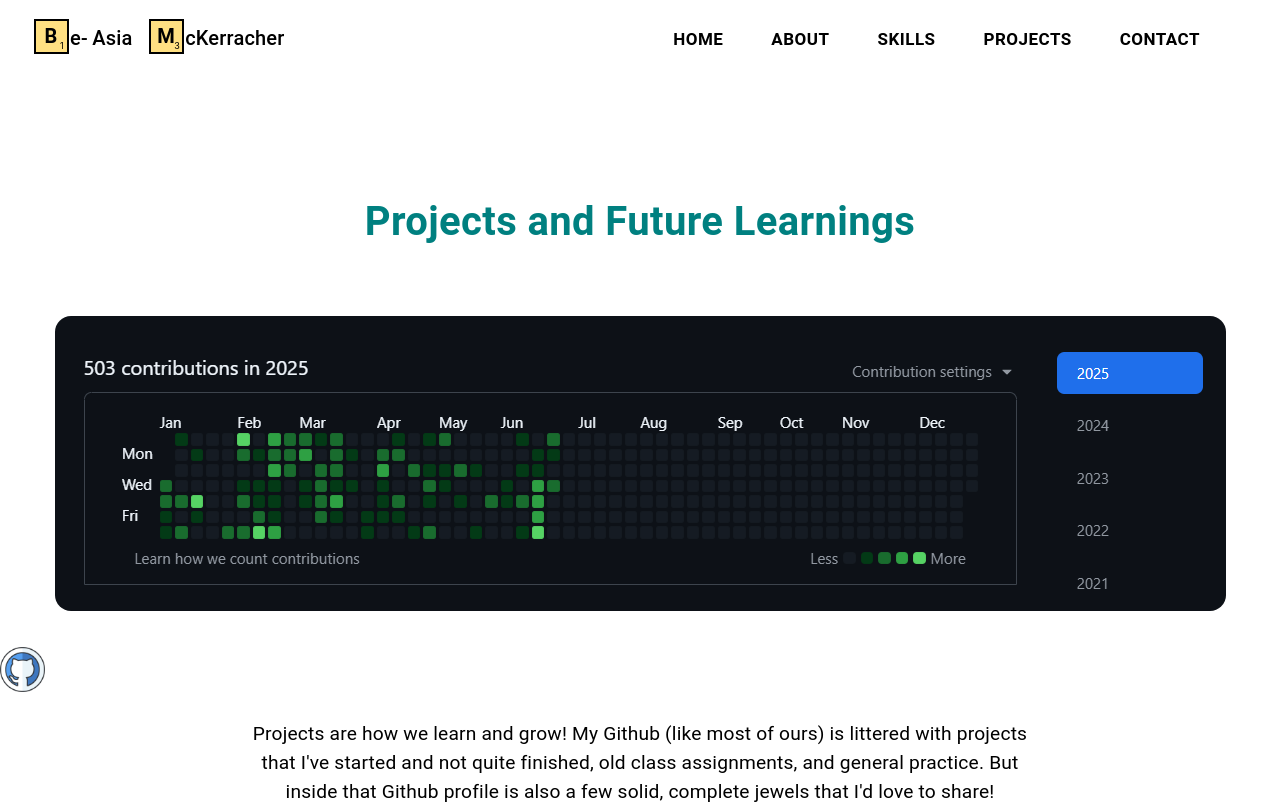
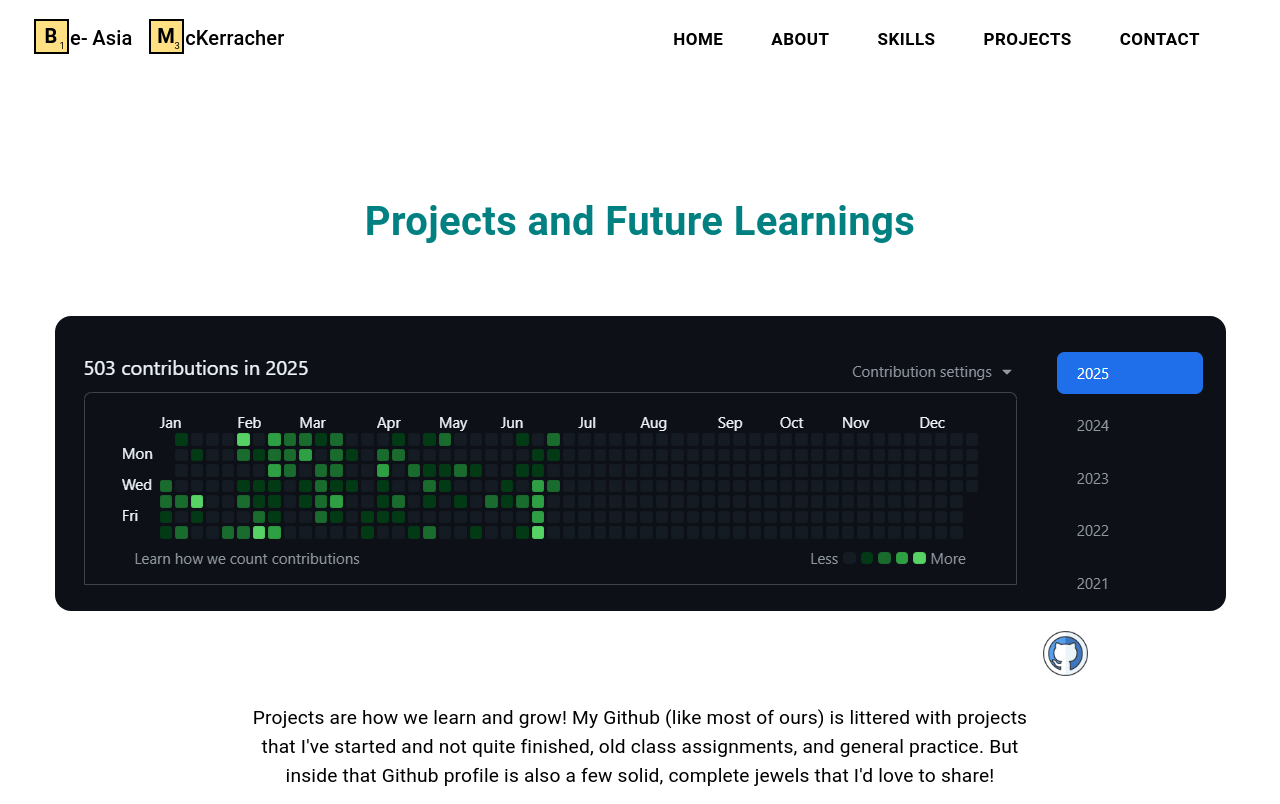
Before and after one commit to amerigirl/website, a React (Create React App) app: page /projects in a window 1280 px wide. Shown: the top 804 px of the page. Built offline with nearby package versions, Linux system fonts and the light colour scheme.

Commit message:
adjusting spacing; minor css fixes

```diff
--- a/src/Components/Github/GithubLandingPage.jsx
+++ b/src/Components/Github/GithubLandingPage.jsx
@@ -24,7 +24,7 @@ const GithubLandingPage = () => {
           style={{ borderRadius: "16px" }}
         />
       </Box>
-      <Box>
+      <Box sx={{ display: "flex", justifyContent: "right", marginRight:"12rem", marginTop:"-1rem" }}>
         <a
           href="https://github.com/amerigirl"
           target="_blank"
@@ -46,7 +46,7 @@ const GithubLandingPage = () => {
           maxWidth: "800px",
           margin: "0 auto 4rem",
           textAlign: "center",
-          p: 3,
+          mt: 3
         }}
       >
         <Typography style={{ fontSize: "1.2rem" }}>
```
